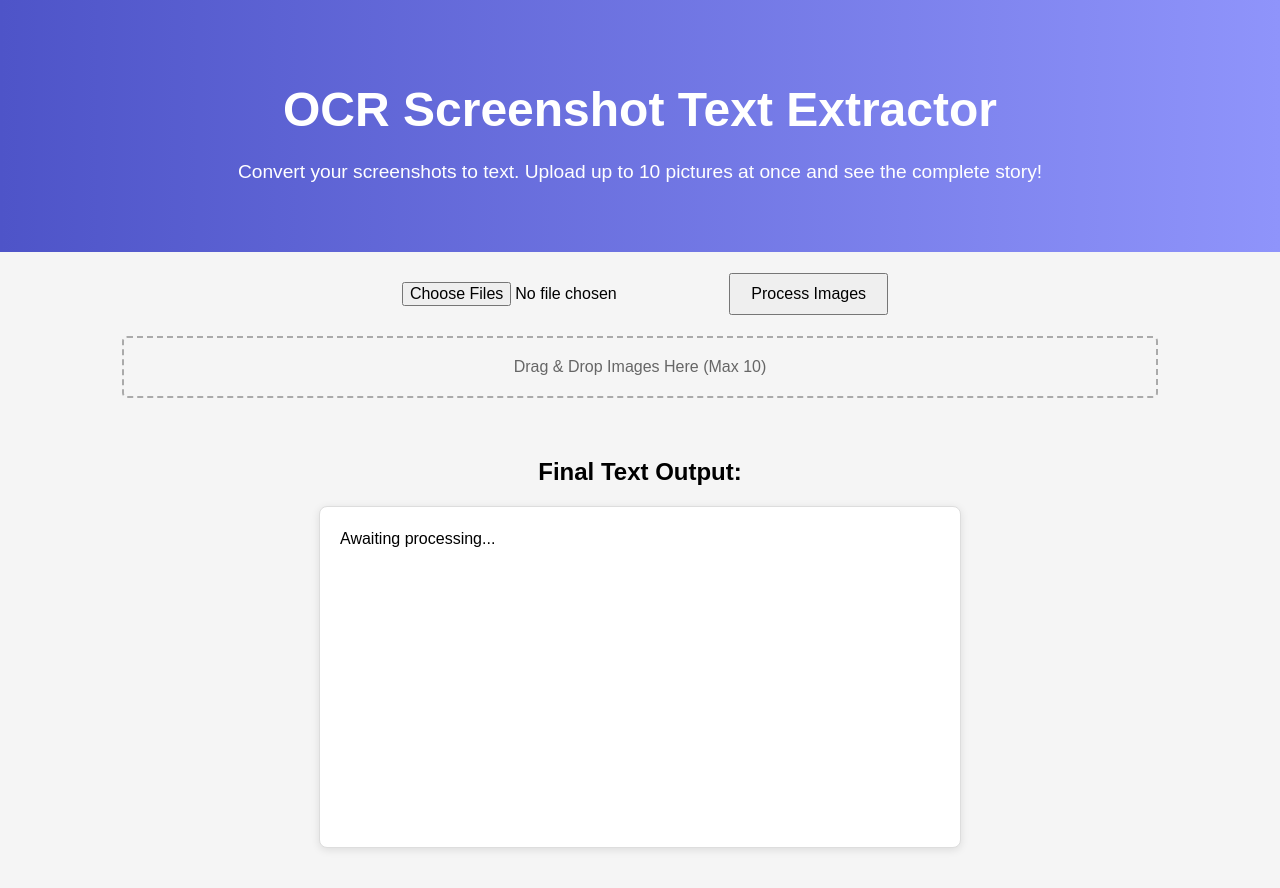
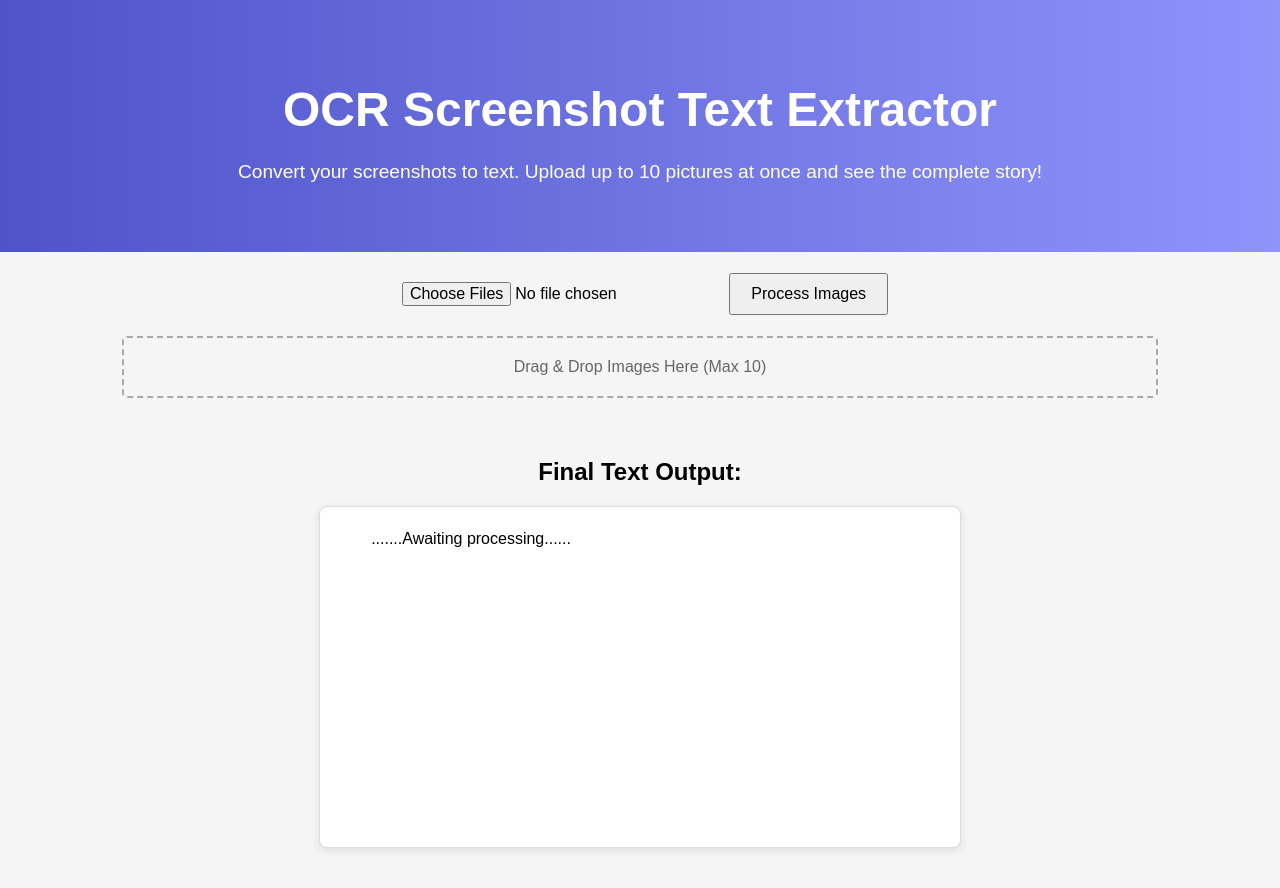
Before and after one commit to stainpl/img-to-text, a plain HTML site: page index.html in a window 1280 px wide. Drawn offline with Linux system fonts and the light colour scheme.

Commit message:
Update index.html

```diff
--- a/index.html
+++ b/index.html
@@ -34,7 +34,7 @@
       <!-- The loader will be shown while processing -->
       <div id="loader" class="loader" style="display: none;"></div>
       <!-- The output card displays the final text with typewriter effect -->
-      <div class="output-card" id="output">Awaiting processing...</div>
+      <div class="output-card" id="output">       .......Awaiting processing......</div>
     </section>
   </main>
 
```
